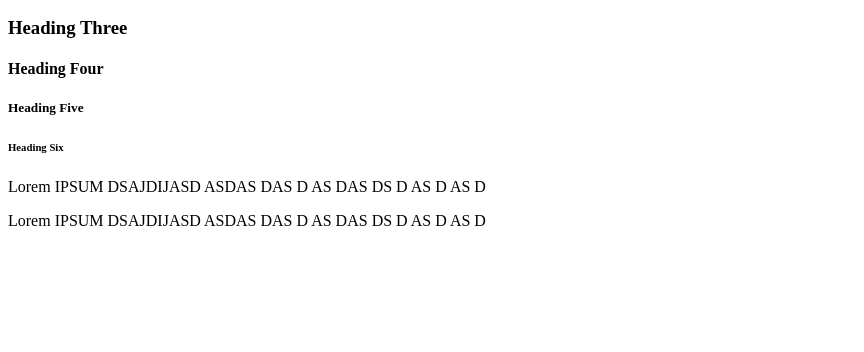
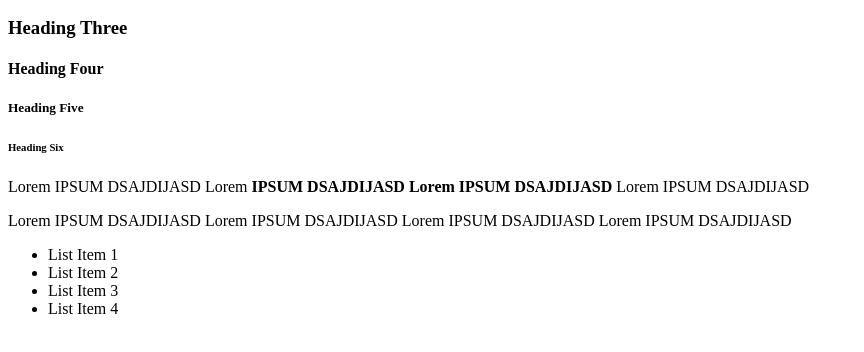
Before and after one commit to Synaxis/LearningStructured, a plain HTML site: page index2.html in a window 1280 px wide. Shown: the part 110-462 px from the top of the page, without its empty margins (0-864 px from the left). Drawn offline with Linux system fonts and the light colour scheme.

```diff
--- a/index2.html
+++ b/index2.html
@@ -11,26 +11,25 @@
 	<h4>Heading Four</h4>
 	<h5>Heading Five</h5>
 	<h6>Heading Six</h6>
-
 	<!-- Paragraph -->
 	<p>
 	Lorem IPSUM DSAJDIJASD
-	ASDAS	DAS
-	D	AS
-	DAS	DS
-	D	AS
-	D	AS
-	D
+	Lorem <strong>IPSUM DSAJDIJASD
+	Lorem IPSUM DSAJDIJASD </strong>
+	Lorem IPSUM DSAJDIJASD
 	</p>
-
 	<p>
 	Lorem IPSUM DSAJDIJASD
-	ASDAS	DAS
-	D	AS
-	DAS	DS
-	D	AS
-	D	AS
-	D
+	Lorem IPSUM DSAJDIJASD
+	Lorem IPSUM DSAJDIJASD
+	Lorem IPSUM DSAJDIJASD
 	</p>
+	<ul>
+	    <li>List Item 1</li>
+	    <li>List Item 2</li>
+	    <li>List Item 3</li>
+	    <li>List Item 4</li>
+	</ul>
+
 	</body>
 </html>
```
Also changed, not shown: intro.txt.
